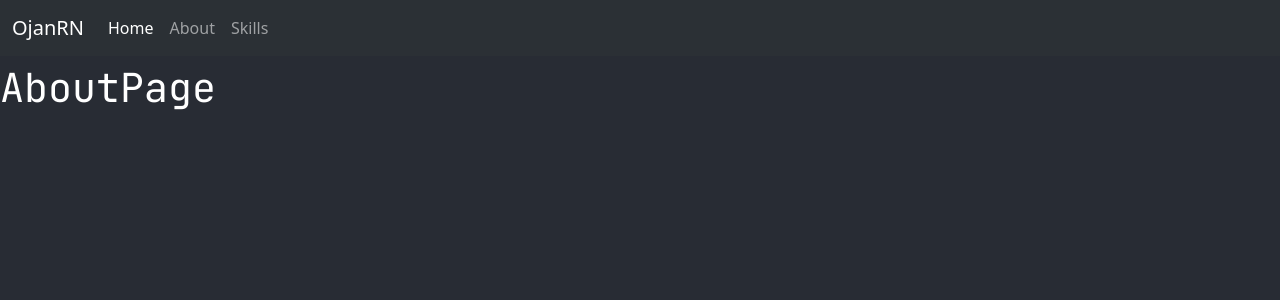
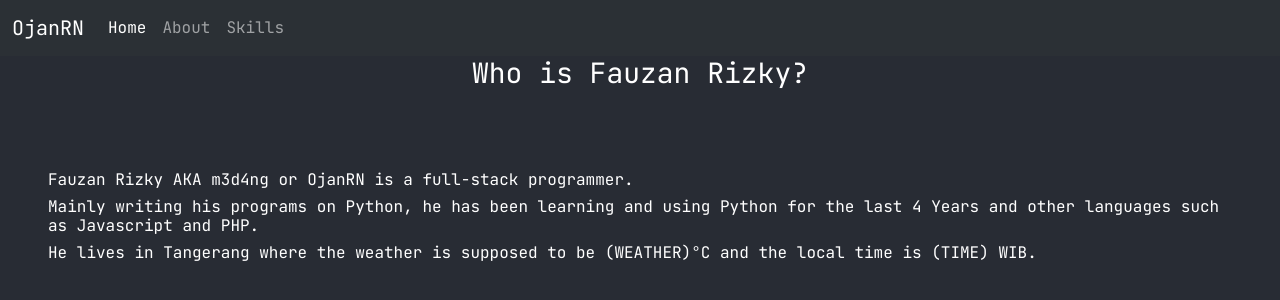
Before and after one commit to OjanRN/ojanflask, a Flask app: page /about in a window 1280 px wide. Shown: the top 300 px of the page. Run offline with Flask 2, Linux system fonts and the light colour scheme.

Commit message:
1459090123

```diff
--- a/static/about.css
+++ b/static/about.css
@@ -1,3 +1,38 @@
+@import url('https://fonts.googleapis.com/css2?family=JetBrains+Mono&display=swap');
+
 h1 {
     color: white;
 }
+
+span {
+    font-family: white;
+}
+
+img {
+    align-items: center;
+    align-content: center;
+}
+
+h3 {
+    font-family: "JetBrains Mono", monospace;
+    text-align: center;
+    align-items: center;
+    color: white;
+    margin-bottom: 5rem;
+}
+
+
+#mainDiv {
+    padding-left: 3rem;
+    padding-right: 3rem;
+}
+
+#pythonh6 {
+    color: yellow;
+}
+#jsh6 {
+    color: yellow;
+}
+#phph6 {
+    color: rgb(0, 229, 254);
+}
--- a/static/defaultstyle.css
+++ b/static/defaultstyle.css
@@ -6,7 +6,7 @@ body {
 h1 {
     font-family: "JetBrains Mono", monospace;
 }
-
 a {
+    font-family: "JetBrains Mono", monospace;
     color: white;
 }
--- a/templates/about.html
+++ b/templates/about.html
@@ -5,9 +5,22 @@
 {% endblock %}
 
 {% block title %}
-About
+Fauzan Rizky
 {% endblock %}
 
 {% block content %}
-<h1>AboutPage</h1>
+<div class="container-fluid" id="mainDiv">
+    <h3>Who is Fauzan Rizky?</h3>
+    <h6>
+        Fauzan Rizky AKA m3d4ng or OjanRN is a full-stack programmer.
+    </h6>
+    <h6>
+        Mainly writing his programs on Python, he has been learning and using Python
+        for the last 4 Years and other languages such as Javascript and PHP.
+    </h6>
+    <h6>
+        He lives in Tangerang where the weather is supposed to be (WEATHER)°C and
+        the local time is (TIME) WIB.
+    </h6>
+</div>
 {% endblock %}
--- a/templates/home.html
+++ b/templates/home.html
@@ -5,7 +5,7 @@
 {% endblock %}
 
 {% block title %}
-Home
+Fauzan Rizky
 {% endblock %}
 
 {% block content %}
```
